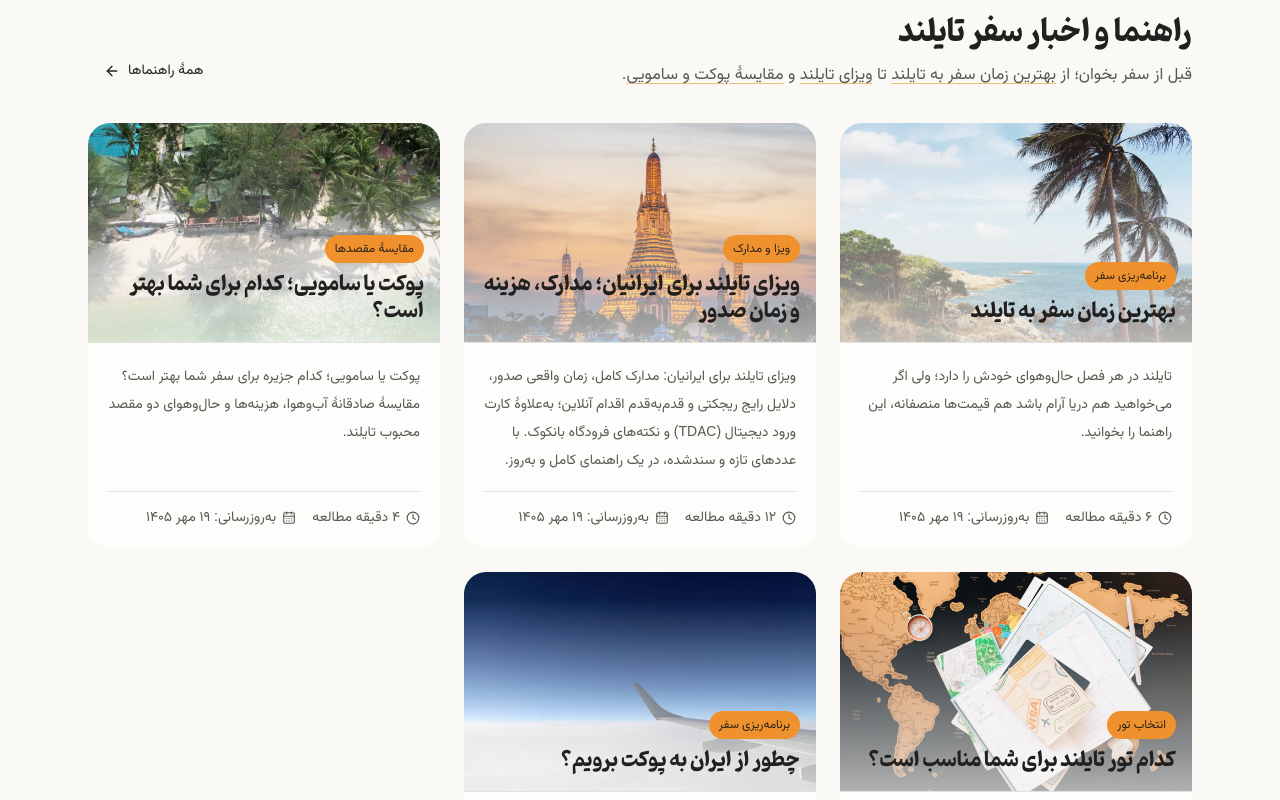
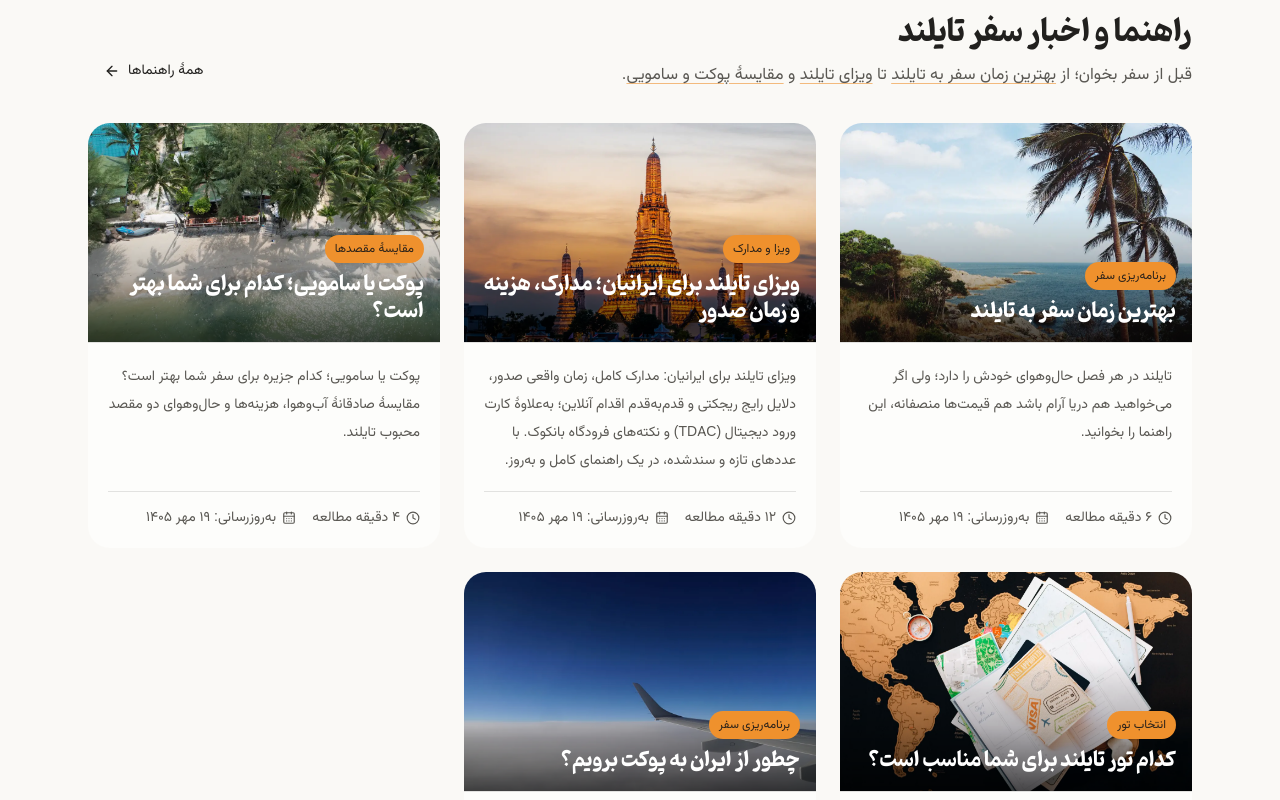
Before and after one commit to masoudroot/thailandgard, a Next.js app in the folder site/: page / in a window 1280 px wide. Shown: the part 3520-4320 px from the top of the page. Built offline with nearby package versions, Linux system fonts and the light colour scheme; no server answers; the database is empty; a web font is replaced by a local one.

Commit message:
نبض دیزاین: D-207 هالهٔ سفید تیتر کارت‌های راهنمای خانه حذف شد (اسکریم تیره + تیتر سفید)

```diff
--- a/site/app/page.tsx
+++ b/site/app/page.tsx
@@ -312,12 +312,18 @@ export default async function HomePage() {
                       <span className="h-px w-12 bg-border" />
                     </div>
                   )}
-                  <div aria-hidden className="absolute inset-0 bg-frame-mask-card" />
+                  {/* D-207: ماسک روشن تمام‌قاب روی عکس، هالهٔ سفید کثیف دور تیتر می‌ساخت؛
+                      اسکریم تیرهٔ محدود به پایین قاب + تیتر سفید ساده (الگوی Card/Media) */}
+                  {cover ? (
+                    <div aria-hidden className="absolute inset-x-0 bottom-0 h-3/5 bg-gradient-to-t from-black/70 via-black/25 to-transparent" />
+                  ) : (
+                    <div aria-hidden className="absolute inset-0 bg-frame-mask-card" />
+                  )}
                   <div className="absolute inset-x-0 bottom-0 p-4">
                     <Badge variant="brand" className="bg-brand text-brand-foreground">{guide.category}</Badge>
                     {/* D-121: روی کارت‌های متنی تیتر فقط در پوستر تایپوگرافیک D-117 می‌آید؛
                         رندر دوم این‌جا حذف شد تا همان متن دو بار رندر نشود */}
-                    {cover ? <CardTitle className="mt-2 text-xl">{displayTitle(guide.title)}</CardTitle> : null}
+                    {cover ? <CardTitle className="mt-2 text-xl text-white">{displayTitle(guide.title)}</CardTitle> : null}
                   </div>
                 </div>
                 <CardContent className="flex flex-1 flex-col gap-4 p-5">
```
Also changed, not shown: 1 other file (tests, documents, lock files or other folders).
